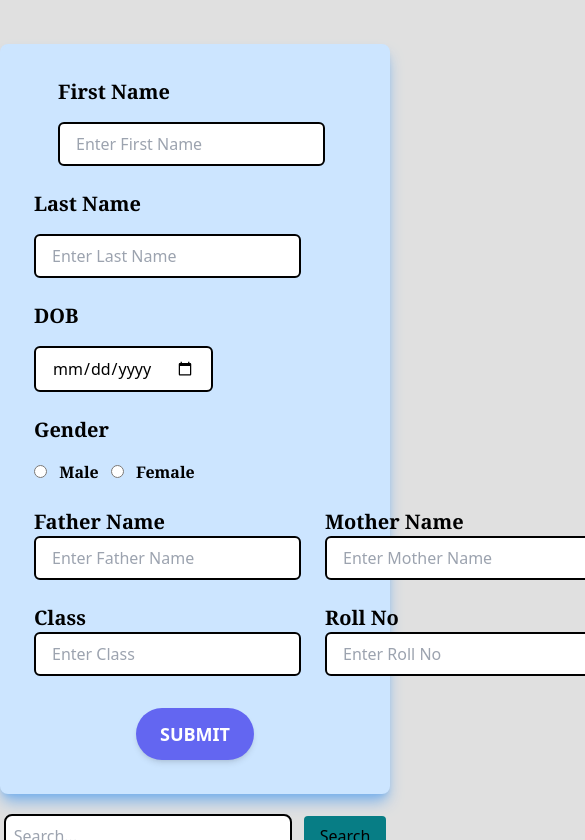
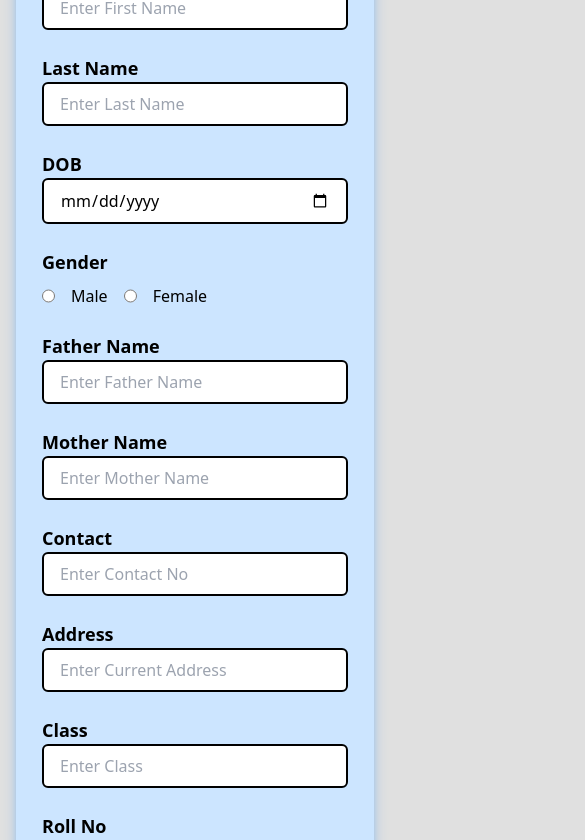
Before and after one commit to explore100/attandancesystem, a plain HTML site: page index.html in a window 390 px wide. Shown: the part 172-1012 px from the top of the page, 585 px wide, since content can reach past the window. Drawn offline with nearby package versions, Linux system fonts and the light colour scheme.

Commit message:
update responsive

```diff
--- a/index.html
+++ b/index.html
@@ -9,115 +9,104 @@
     <title>Student Attandance</title>
 </head>
 
-<body class="bg-[#E0E0E0]">
+<body class="bg-[#E0E0E0] px-4">
     <!-- Header Section -->
-    <div class="px-[2rem] py-[2rem] flex items-center justify-center font-bold text-4xl  rounded-md text-[#003366]">
+    <div class="py-6 text-center font-bold text-2xl md:text-4xl text-[#003366]">
         <h1>Student Attendance System</h1>
     </div>
 
     <!-- Personal Information Section -->
-    <section
-        class="max-w-5xl mx-auto mt-8 p-8 rounded-lg border-2 bg-[#CCE5FF] border-[#CCE5FF] shadow-lg shadow-[#7ab1eb]">
-        <div class="flex flex-wrap gap-6 mb-6">
-            <div>
-                <input type="text" id="student-id" placeholder="Student Id"
-                    class="border-2 rounded-md mt-[1rem] px-[1rem] py-[0.5rem]  border-black hidden">
+    <section class="max-w-5xl mx-auto mt-6 p-6 md:p-8 rounded-lg border-2 bg-[#CCE5FF] border-[#CCE5FF] shadow-lg shadow-[#7ab1eb]">
+        <div class="flex flex-wrap gap-6">
+            <input type="text" id="student-id" placeholder="Student Id" class="hidden border-2 rounded-md px-4 py-2 border-black">
+
+            <div class="flex flex-col w-full md:w-[48%] lg:w-[31%]">
+                <label class="text-lg font-semibold">First Name</label>
+                <input type="text" id="first-input" placeholder="Enter First Name" class="border-2 rounded-md px-4 py-2 border-black">
             </div>
-            <div>
-                <label for="firstname" class="text-xl font-semibold font-serif">First Name</label>
-                <input type="text" id="first-input" placeholder="Enter First Name"
-                    class="border-2 rounded-md mt-[1rem] px-[1rem] py-[0.5rem] flex border-black">
+            <div class="flex flex-col w-full md:w-[48%] lg:w-[31%]">
+                <label class="text-lg font-semibold">Last Name</label>
+                <input type="text" id="last-input" placeholder="Enter Last Name" class="border-2 rounded-md px-4 py-2 border-black">
             </div>
-            <div>
-                <label for="lastname" class="text-xl font-semibold font-serif">Last Name</label>
-                <input type="text" id="last-input" placeholder="Enter Last Name"
-                    class="flex border-2 rounded-md mt-[1rem] px-[1rem] py-[0.5rem] border-black">
+            <div class="flex flex-col w-full md:w-[48%] lg:w-[31%]">
+                <label class="text-lg font-semibold">DOB</label>
+                <input type="date" id="date-input" class="border-2 rounded-md px-4 py-2 border-black">
             </div>
-            <div>
-                <label for="dateofbirth" class="text-xl font-semibold font-serif">DOB</label>
-                <input type="date" id="date-input"
-                    class="flex border-2 rounded-md mt-[1rem] px-[1rem] py-[0.5rem] border-black">
-            </div>
-            <div>
-                <label for="gender" class="text-xl flex pb-[1rem] font-semibold font-serif">Gender</label>
-                <input type="radio" id="male-input" name="gender" value="Male">
-                <label class="pl-[0.5rem] pr-[0.5rem] text-base font-semibold font-serif" for="male-input">Male</label>
-                <input type="radio" id="female-input" name="gender" value="Female">
-                <label class="pl-[0.5rem] text-base font-semibold font-serif" for="female-input">Female</label>
+            <div class="flex flex-col w-full md:w-[48%]">
+                <label class="text-lg font-semibold">Gender</label>
+                <div class="flex gap-4 mt-2">
+                    <input type="radio" id="male-input" name="gender" value="Male">
+                    <label for="male-input">Male</label>
+                    <input type="radio" id="female-input" name="gender" value="Female">
+                    <label for="female-input">Female</label>
+                </div>
             </div>
         </div>
 
         <!-- Parent Information Form -->
-        <div class="flex flex-1 gap-6 mb-6">
-            <div>
-                <label for="FatherName" class="text-xl font-semibold font-serif">Father Name</label>
-                <input type="text" id="father-input" placeholder="Enter Father Name"
-                    class="border-2 rounded-md px-[1rem] py-[0.5rem] flex border-black">
+        <div class="flex flex-wrap gap-6 mt-6">
+            <div class="flex flex-col w-full md:w-[48%] lg:w-[31%]">
+                <label class="text-lg font-semibold">Father Name</label>
+                <input type="text" id="father-input" placeholder="Enter Father Name" class="border-2 rounded-md px-4 py-2 border-black">
             </div>
-            <div>
-                <label for="MotherName" class="text-xl font-semibold font-serif">Mother Name</label>
-                <input type="text" id="mother-input" placeholder="Enter Mother Name"
-                    class="border-2 rounded-md px-[1rem] py-[0.5rem] flex border-black">
+            <div class="flex flex-col w-full md:w-[48%] lg:w-[31%]">
+                <label class="text-lg font-semibold">Mother Name</label>
+                <input type="text" id="mother-input" placeholder="Enter Mother Name" class="border-2 rounded-md px-4 py-2 border-black">
             </div>
-            <div>
-                <label for="Contact" class="text-xl font-semibold font-serif">Contact</label>
-                <input type="tel" id="contact-input" placeholder="Enter Contact No"
-                    class="border-2 rounded-md px-[1rem] py-[0.5rem] flex border-black">
+            <div class="flex flex-col w-full md:w-[48%] lg:w-[31%]">
+                <label class="text-lg font-semibold">Contact</label>
+                <input type="tel" id="contact-input" placeholder="Enter Contact No" class="border-2 rounded-md px-4 py-2 border-black">
             </div>
-            <div>
-                <label for="Address" class="text-xl font-semibold font-serif">Address</label>
-                <input type="text" id="address-input" placeholder="Enter Current Address"
-                    class="border-2 rounded-md px-[1rem] py-[0.5rem] flex border-black">
+            <div class="flex flex-col w-full">
+                <label class="text-lg font-semibold">Address</label>
+                <input type="text" id="address-input" placeholder="Enter Current Address" class="border-2 rounded-md px-4 py-2 border-black">
             </div>
         </div>
 
         <!-- Class and Roll Number Section -->
-        <div class="flex flex-1 gap-6">
-            <div>
-                <label for="Class" class="text-xl font-semibold font-serif">Class</label>
-                <input type="text" id="class-input" placeholder="Enter Class"
-                    class="border-2 rounded-md px-[1rem] py-[0.5rem] flex border-black">
+        <div class="flex flex-wrap gap-6 mt-6">
+            <div class="flex flex-col w-full md:w-[48%]">
+                <label class="text-lg font-semibold">Class</label>
+                <input type="text" id="class-input" placeholder="Enter Class" class="border-2 rounded-md px-4 py-2 border-black">
             </div>
-            <div>
-                <label for="RollNo" class="text-xl font-semibold font-serif">Roll No</label>
-                <input type="number" id="roll-input" placeholder="Enter Roll No"
-                    class="border-2 rounded-md px-[1rem] py-[0.5rem] flex border-black">
+            <div class="flex flex-col w-full md:w-[48%]">
+                <label class="text-lg font-semibold">Roll No</label>
+                <input type="number" id="roll-input" placeholder="Enter Roll No" class="border-2 rounded-md px-4 py-2 border-black">
             </div>
         </div>
+
         <!-- Submit Button -->
         <div class="flex justify-center mt-8">
-            <button onclick="submitValue()"
-                class="px-6 py-3 bg-indigo-500 text-white font-bold text-lg uppercase rounded-full transform hover:-translate-y-1 duration-300 shadow-md">
+            <button onclick="submitValue()" class="px-6 py-3 bg-indigo-500 text-white font-bold text-lg uppercase rounded-full hover:scale-105 transition-all duration-300">
                 Submit
             </button>
         </div>
     </section>
 
-    <!-- search button for searching data from table-->
-    <div class="flex items-center justify-center mt-5 space-x-3">
-        <input type="text" id="search" placeholder="Search..."
-            class="w-72 p-2 border-2 rounded-lg border-black  focus:ring-blue-500" />
-        <button onclick="searchData()"
-            class="px-4 py-2 bg-[#077d85] text-black rounded hover:bg-[#607f0b] transition-colors">Search</button>
+    <!-- Search Section -->
+    <div class="flex flex-wrap justify-center mt-6 space-y-4 md:space-y-0 md:space-x-3">
+        <input type="text" id="search" placeholder="Search..." class="w-full md:w-72 p-2 border-2 rounded-lg border-black focus:ring-blue-500" />
+        <button onclick="searchData()" class="px-4 py-2 bg-[#077d85] text-white rounded hover:bg-[#055e64] transition-all duration-300">
+            Search
+        </button>
     </div>
 
-
     <!-- Display Table -->
-    <section id="table-section" class="max-w-5xl mx-auto mt-8 hidden">
-        <table class="table-auto w-full border-collapse border border-gray-400">
+    <section id="table-section" class="max-w-5xl mx-auto mt-8 hidden overflow-x-auto">
+        <table class="table-auto w-full border-collapse border border-gray-400 text-sm md:text-base">
             <thead>
-                <tr class="bg-gray-200">
-                    <th class="border border-gray-400 px-4 py-2">First Name</th>
-                    <th class="border border-gray-400 px-4 py-2">Last Name</th>
-                    <th class="border border-gray-400 px-4 py-2">DOB</th>
-                    <th class="border border-gray-400 px-4 py-2">Gender</th>
-                    <th class="border border-gray-400 px-4 py-2">Father Name</th>
-                    <th class="border border-gray-400 px-4 py-2">Mother Name</th>
-                    <th class="border border-gray-400 px-4 py-2">Contact</th>
-                    <th class="border border-gray-400 px-4 py-2">Address</th>
-                    <th class="border border-gray-400 px-4 py-2">Class</th>
-                    <th class="border border-gray-400 px-4 py-2">Roll No</th>
-                    <th class="border border-gray-400 px-4 py-2">Action</th>
+                <tr class="bg-gray-200 text-center">
+                    <th class="border border-gray-400 px-2 md:px-4 py-2">First Name</th>
+                    <th class="border border-gray-400 px-2 md:px-4 py-2">Last Name</th>
+                    <th class="border border-gray-400 px-2 md:px-4 py-2">DOB</th>
+                    <th class="border border-gray-400 px-2 md:px-4 py-2">Gender</th>
+                    <th class="border border-gray-400 px-2 md:px-4 py-2">Father Name</th>
+                    <th class="border border-gray-400 px-2 md:px-4 py-2">Mother Name</th>
+                    <th class="border border-gray-400 px-2 md:px-4 py-2">Contact</th>
+                    <th class="border border-gray-400 px-2 md:px-4 py-2">Address</th>
+                    <th class="border border-gray-400 px-2 md:px-4 py-2">Class</th>
+                    <th class="border border-gray-400 px-2 md:px-4 py-2">Roll No</th>
+                    <th class="border border-gray-400 px-2 md:px-4 py-2">Action</th>
                 </tr>
             </thead>
             <tbody id="data-table">
@@ -126,6 +115,7 @@
         </table>
     </section>
 </body>
+
 <script src="./index.js"></script>
 
 </html>
--- a/index.js
+++ b/index.js
@@ -93,8 +93,8 @@ function displayTable() {
             <td class="border border-gray-400 px-4 py-2">${student.rollNo}</td>
             <td class="border border-gray-400 px-4 py-2 flex">
                 <button class="border-2 border-black px-2 py-2 mr-2 rounded-lg" onclick="fetchStudentData('${student.studentId}')">edit</button>
- <button class="bg-blue-500 text-white px-3 py-1 rounded hover:bg-blue-600" onclick="viewDetails('${student.studentId}')">View Details</button>
-  <button class="bg-red-500 text-white px-3 py-1 ml-2 rounded hover:bg-slate-600" onclick="deleteData('${student.studentId}')">Delete</button>
+                <button class="border-2 border-black px-6  ml-2 bg-blue-500  hover:bg-blue-600 rounded-lg" onclick="viewDetails('${student.studentId}')">view Detail</button>
+                <button class="border-2 border-black px-6  ml-2 bg-red-500 hover:bg-slate-600 rounded-lg" onclick="deleteData('${student.studentId}')">Delete</button>
             </td>
         `;
         table.appendChild(row);
@@ -205,9 +205,9 @@ function searchData() {
                 <td class="border border-gray-400 px-4 py-2">${student.className}</td>
                 <td class="border border-gray-400 px-4 py-2">${student.rollNo}</td>
                 <td class="border border-gray-400 px-4 py-2 flex">
-                <button class="border-2 border-black px-2 py-2 mr-2 rounded-lg">edit</button>
-                <button class="border-2 border-black px-6  ml-2 rounded-lg ">view Detail</button>
-                <button class="border-2 border-black px-6  ml-2 rounded-lg ">Delet</button>
+                <button class="border-2 border-black px-2 py-2 mr-2 rounded-lg" onclick="fetchStudentData('${student.studentId}')">edit</button>
+                <button class="border-2 border-black px-6  ml-2 bg-blue-500  hover:bg-blue-600 rounded-lg" onclick="viewDetails('${student.studentId}')">view Detail</button>
+                <button class="border-2 border-black px-6  ml-2 bg-red-500 hover:bg-slate-600 rounded-lg" onclick="deleteData('${student.studentId}')">Delete</button>
 
             </td>
 
```
